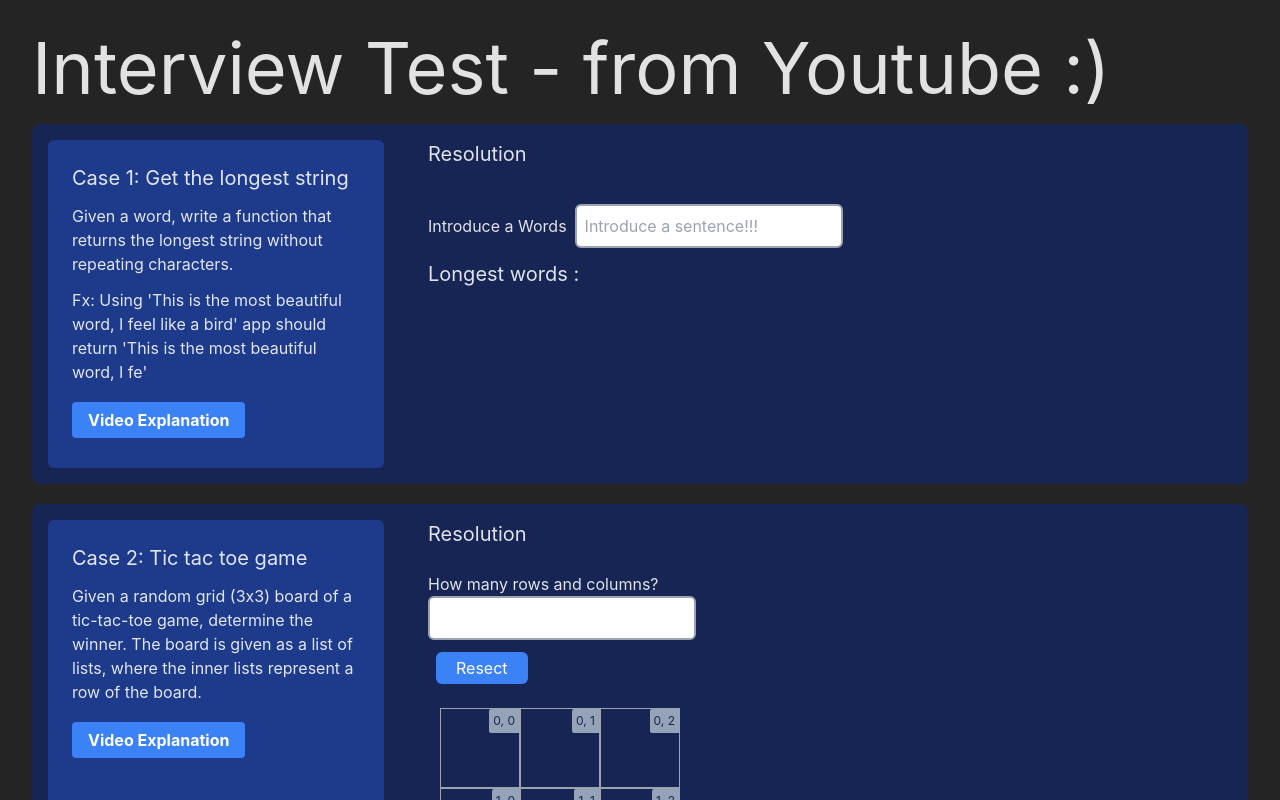
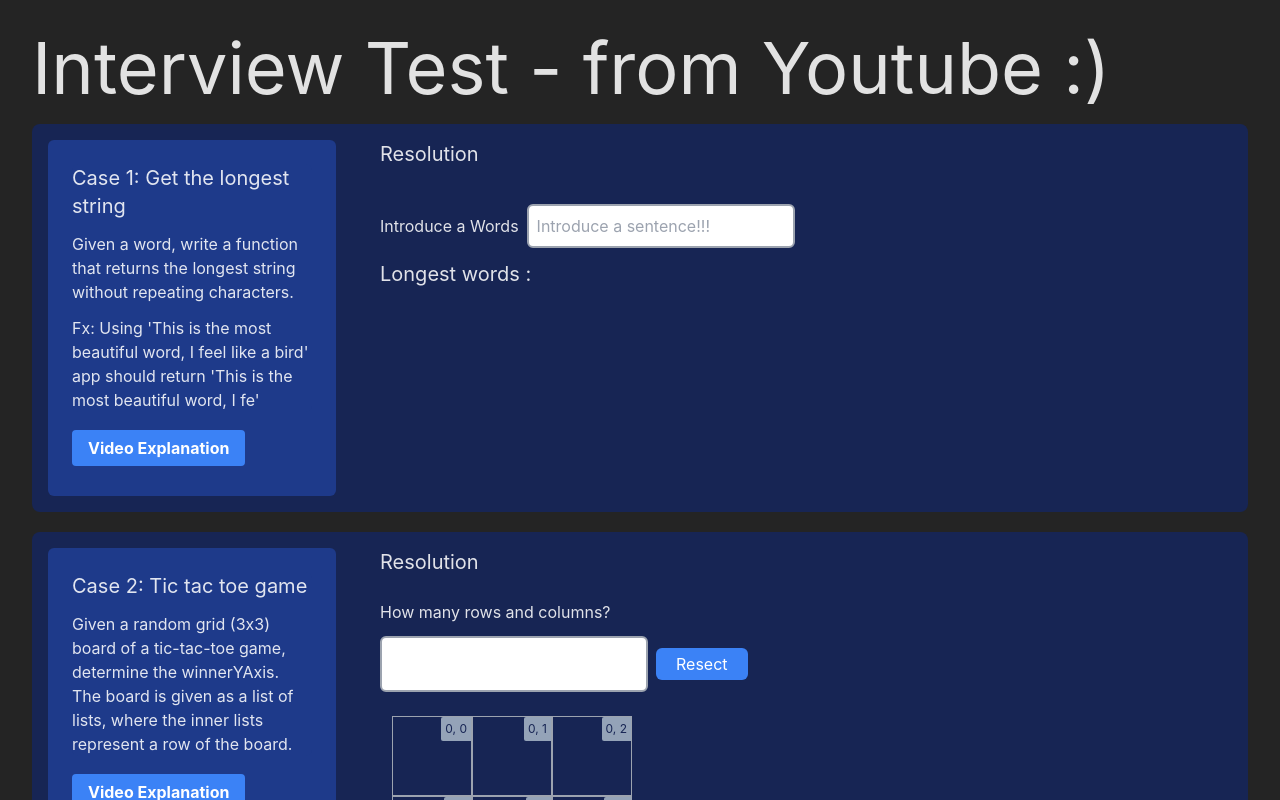
Before and after one commit to eddremonts86/youtube-code-challenges, a React (Vite) app: page / in a window 1280 px wide. Shown: the top 800 px of the page. Built offline with nearby package versions, Linux system fonts and the light colour scheme.

Commit message:
feat(titactoc): adding diagonal functionality and updating others

```diff
--- a/src/features/TicTacTocGame/Board.jsx
+++ b/src/features/TicTacTocGame/Board.jsx
@@ -1,54 +1,84 @@
 import PropTypes from "prop-types";
 import { useEffect, useState } from "react";
 export default function Board({ boardSize }) {
-  const [currentPlayer, setCurrentPlayer] = useState("X");
   const [board, setBoard] = useState([]);
+  const [currentPlayer, setCurrentPlayer] = useState("");
   const [winner, setWinner] = useState(null);
+
   useEffect(() => {
-    const grid = Array.from({ length: boardSize }, () =>
-      Array.from({ length: boardSize }, () => null)
+    if (boardSize === 0) {
+      setWinner(null);
+      setBoard([]);
+      return;
+    }
+    const grid = Array.from(
+      {
+        length: boardSize,
+      },
+      () =>
+        Array.from(
+          {
+            length: boardSize,
+          },
+          () => null
+        )
     );
     setBoard(grid);
+    setCurrentPlayer("X");
   }, [boardSize]);
 
-  const winnerX = (board) => {
-    for (let i = 0; i < board.length; i++) {
-      if (board[i].every((item) => item === board[i][0] && item !== null)) {
+  const winnerXAxis = (board) => {
+    for (const row of board) {
+      if (row.every((item) => item === row[0] && item !== null)) {
+        setWinner(currentPlayer);
         return true;
       }
     }
     return false;
   };
 
-  const winnerY = () => {
+  const winnerYAxis = () => {
     const transposedBoard = [];
     for (let i = 0; i < board.length; i++) {
       const row = [];
-      for (let j = 0; j < board.length; j++) {
-        row.push(board[j][i]);
+      for (const boardRow of board) {
+        row.push(boardRow[i]);
       }
       transposedBoard.push(row);
     }
-    return winnerX(transposedBoard);
+    return winnerXAxis(transposedBoard);
   };
 
   const winnerDiagonal = () => {
-    return false;
+    const diagonal1 = [];
+    const diagonal2 = [];
+
+    for (let i = 0; i < board.length; i++) {
+      diagonal1.push(board[i][i]);
+      diagonal2.push(board[i][board.length - 1 - i]);
+    }
+    return winnerXAxis([diagonal1, diagonal2]);
   };
 
   const updatePosition = (rowIndex, colIndex) => {
     board[rowIndex][colIndex] = currentPlayer;
     setBoard([...board]);
-    setCurrentPlayer((prev) => prev === "X" ? "O" : "X");
-
-    const hasWinner = winnerX(board) || winnerY(board) || winnerDiagonal(board);
-    if (hasWinner) {
-      setWinner(currentPlayer);
+    if (winnerXAxis(board) || winnerYAxis() || winnerDiagonal()) {
+      return;
+    } else {
+      setCurrentPlayer(currentPlayer === "X" ? "O" : "X");
     }
   };
 
   return (
     <>
+      {board.length > 1 && winner && (
+        <p className="text-2xl my-5">
+          {" "}
+          Congratulations player{" "}
+          <span className="text-red-700">{currentPlayer}</span> you won!
+        </p>
+      )}
       {board.map((row, rowIndex) => (
         <div
           key={rowIndex}
@@ -56,34 +86,34 @@ export default function Board({ boardSize }) {
         >
           {row.map((_, colIndex) => (
             <div
-              key={colIndex}
+              key={`${rowIndex}-${colIndex}`} // Fix: Use a unique identifier for each element in the row array
               className="border border-gray-400 w-20 h-20 flex justify-center items-center relative"
               onClick={() => updatePosition(rowIndex, colIndex)}
+              style={
+                board[rowIndex][colIndex] !== null
+                  ? { cursor: "not-allowed", pointerEvents: "none" }
+                  : { cursor: "pointer", pointerEvents: "auto" }
+              }
             >
               <span className="absolute top-0 right-0 bg-slate-400 rounded-s-sm p-1 text-blue-950 text-xs">
                 {rowIndex}, {colIndex}
               </span>
-              <span className="text-4xl">{board[rowIndex][colIndex]}</span>
+              <span
+                className="text-4xl"
+                style={{
+                  color: board[rowIndex][colIndex] === "X" ? "red" : "white",
+                }}
+              >
+                {board[rowIndex][colIndex]}
+              </span>
             </div>
           ))}
         </div>
       ))}
-
-      {board.length > 1 && winner && (
-        <p className="text-3xl my-5">
-          {" "}
-          Congratulations player{" "}
-          <span className="text-red-700">{currentPlayer}</span> you won!{" "}
-        </p>
-      )}
     </>
   );
 }
 
 Board.propTypes = {
-  boardSize: {
-    isRequired: PropTypes.node.isRequired,
-    typeof: "number",
-    default: 3,
-  },
+  boardSize: PropTypes.number.isRequired,
 };
--- a/src/features/TicTacTocGame/TicTacToe.jsx
+++ b/src/features/TicTacTocGame/TicTacToe.jsx
@@ -6,15 +6,10 @@ export default function TicTacToe() {
   return (
     <>
       <div className="my-6 flex-col">
-        <div>
-          <label
-            htmlFor="tic-tac-toe"
-            className="mr-2"
-          >
-            How many rows and columns?
-          </label>
+        <div className="mr-2 mb-3">
+          <label htmlFor="tic-tac-toe">How many rows and columns?</label>
         </div>
-        <div>
+        <div className="flex">
           <input
             type="text"
             id="tic-tac-toe"
@@ -26,10 +21,9 @@ export default function TicTacToe() {
               setBoard(e.target.value);
             }}
           />
-        </div>
 
           {board > 0 && (
-          <div className="my-3 mx-0 ">
+            <div className="my-3 mx-0">
               <button
                 className="bg-blue-500 text-white px-5 py-1 rounded-md ml-2"
                 onClick={() => {
@@ -41,6 +35,7 @@ export default function TicTacToe() {
             </div>
           )}
         </div>
+      </div>
       <div className="mx-3 my-5">
         <Board boardSize={board} />
       </div>
--- a/src/features/TicTacTocGame/TicTacToeCaseLayout.jsx
+++ b/src/features/TicTacTocGame/TicTacToeCaseLayout.jsx
@@ -1,5 +1,5 @@
+import TestCaseLayout from "../UI/TestCaseLayout";
 import TestLayout from "../UI/TestLayout";
-import TestCaseLayout from "../UI/TestCaseLayout";
 
 import TicTacToe from "./TicTacToe";
 export default function TicTacToeCaseLayout() {
@@ -8,7 +8,7 @@ export default function TicTacToeCaseLayout() {
       <TestCaseLayout
         name={"Case 2: Tic tac toe game"}
         description={
-          "Given a random grid (3x3) board of a tic-tac-toe game, determine the winner. The board is given as a list of lists, where the inner lists represent a row of the board."
+          "Given a random grid (3x3) board of a tic-tac-toe game, determine the winnerYAxis. The board is given as a list of lists, where the inner lists represent a row of the board."
         }
         example={""}
         url={"https://www.youtube.com/watch?v=vweARwTPmg4"}
--- a/src/features/UI/TestCaseLayout.jsx
+++ b/src/features/UI/TestCaseLayout.jsx
@@ -8,7 +8,7 @@ export default function TestCaseLayout({
   urlText,
 }) {
   return (
-    <div className="max-w-96 bg-blue-900 p-6 rounded-md">
+    <div className="w-72 min-w-72 bg-blue-900 p-6 rounded-md">
       <div className="max-w-72 bg-blue-900 rounded-md">
         <div>
           <h2 className="text-xl mb-3">{name}</h2>
```
Lines whose indentation alone changed are shown as unchanged.
